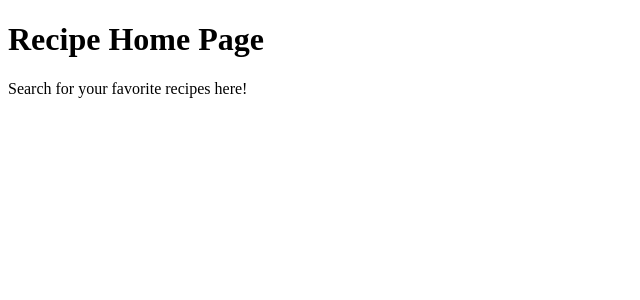
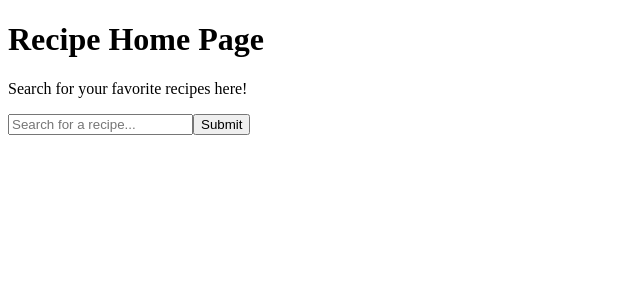
Before and after one commit to tanujgupta18/Recipe-Finder-with-Favorites, a React (Vite) app in the folder client/: page / in a window 1280 px wide. Shown: the top 300 px of the page, without its empty margins (0-640 px from the left). Built offline with nearby package versions, Linux system fonts and the light colour scheme; no server answers.

Commit message:
Added Search Bar

```diff
--- /dev/null
+++ b/client/src/components/SearchBar.jsx
@@ -0,0 +1,32 @@
+import React, { useState } from "react";
+
+const SearchBar = ({ onSearch }) => {
+  const [query, setQuery] = useState("");
+
+  const handleInputChange = (e) => {
+    setQuery(e.target.value);
+  };
+
+  const handleSubmit = (e) => {
+    e.preventDefault();
+    if (query.trim()) {
+      onSearch(query);
+    }
+
+    setQuery("");
+  };
+
+  return (
+    <form onSubmit={handleSubmit}>
+      <input
+        type="text"
+        placeholder="Search for a recipe..."
+        value={query}
+        onChange={handleInputChange}
+      />
+      <button type="submit">Submit</button>
+    </form>
+  );
+};
+
+export default SearchBar;
--- a/client/src/pages/HomePage.jsx
+++ b/client/src/pages/HomePage.jsx
@@ -1,8 +1,25 @@
+import { useState } from "react";
+import SearchBar from "../components/searchBar";
+import { searchRecipes } from "../services/recipeService";
+
 const HomePage = () => {
+  const [recipes, setRecipes] = useState([]);
+
+  const handleSearch = async (query) => {
+    console.log(`Searching for recipes with query: ${query}`);
+    const results = await searchRecipes(query);
+    setRecipes(results);
+  };
+
+  console.log("Current recipes in state:", recipes);
+
   return (
     <div>
       <h1>Recipe Home Page</h1>
       <p>Search for your favorite recipes here!</p>
+
+      <SearchBar onSearch={handleSearch} />
+      {}
     </div>
   );
 };
```
